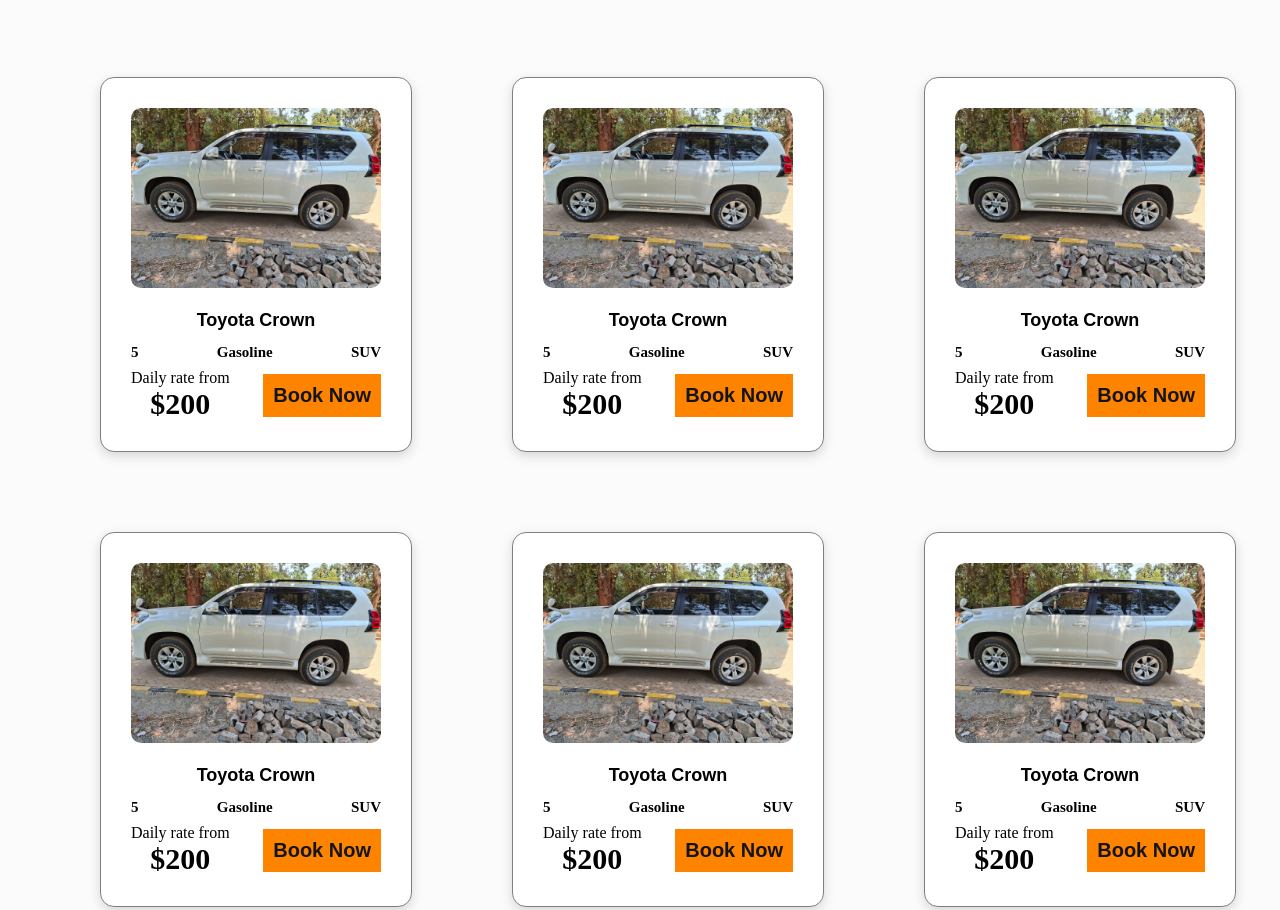
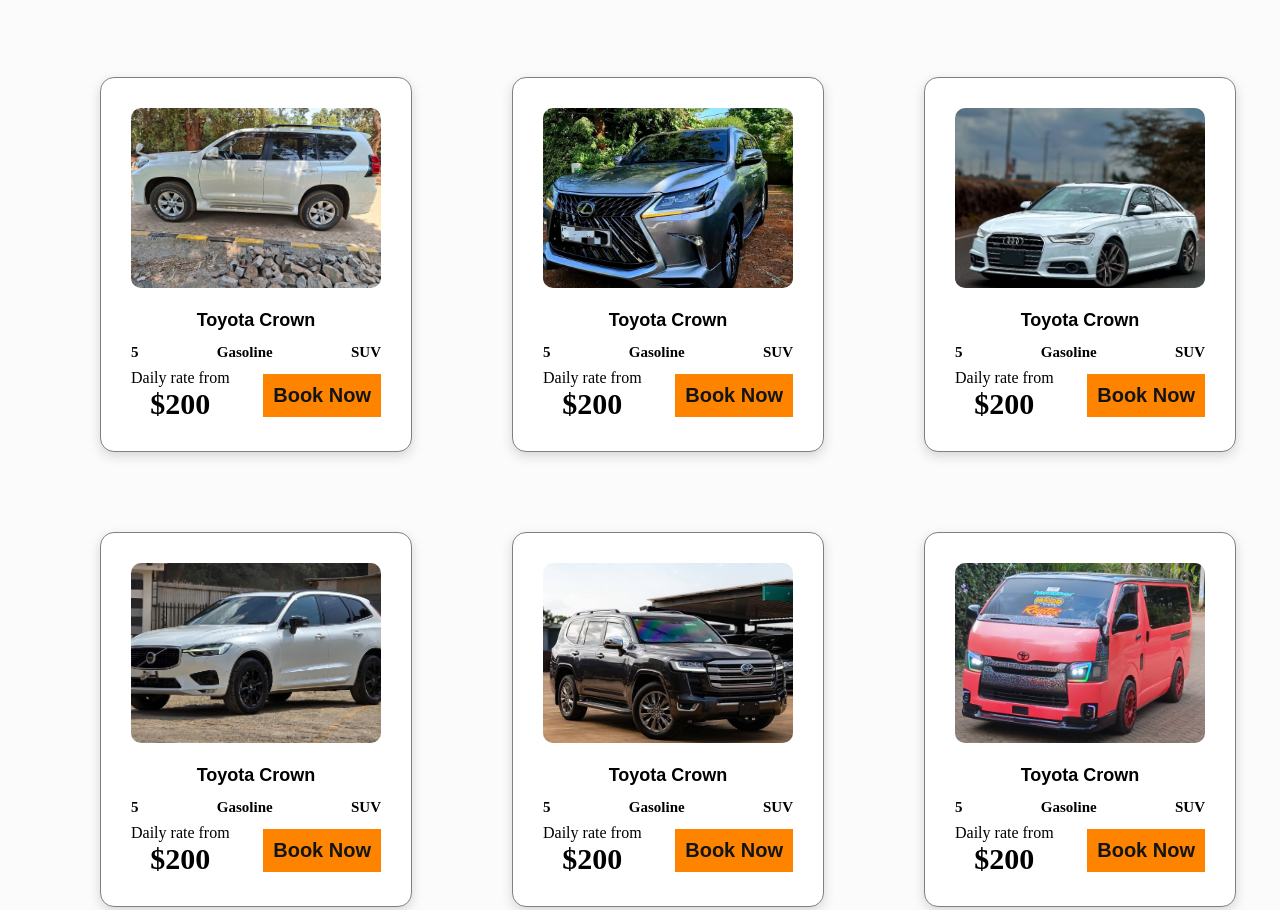
Before and after one commit to Linkon-Tuhoto/Car-booking-system, a plain HTML site: page index.html in a window 1280 px wide. Shown: the part 3276-4186 px from the top of the page. Drawn offline with nearby package versions, Linux system fonts and the light colour scheme; a script that the page names is missing.

Commit message:
Updated car booking website and added new projects

```diff
--- a/index.html
+++ b/index.html
@@ -181,7 +181,7 @@
             </div>
 
             <div class="theCars">
-                <img src="img/prado.jpeg" alt="car">
+                <img src="img/image1.jpeg" alt="car">
                 <h3>Toyota Crown</h3>
                 <div class="icons">
                     <div>
@@ -206,7 +206,7 @@
             </div>
 
             <div class="theCars">
-                <img src="img/prado.jpeg" alt="car">
+                <img src="img/image2.jpeg" alt="car">
                 <h3>Toyota Crown</h3>
                 <div class="icons">
                     <div>
@@ -231,7 +231,7 @@
             </div>
 
             <div class="theCars">
-                <img src="img/prado.jpeg" alt="car">
+                <img src="img/image3.jpeg" alt="car">
                 <h3>Toyota Crown</h3>
                 <div class="icons">
                     <div>
@@ -256,7 +256,7 @@
             </div>
 
             <div class="theCars">
-                <img src="img/prado.jpeg" alt="car">
+                <img src="img/image4.jpeg" alt="car">
                 <h3>Toyota Crown</h3>
                 <div class="icons">
                     <div>
@@ -281,7 +281,7 @@
             </div>
 
             <div class="theCars">
-                <img src="img/prado.jpeg" alt="car">
+                <img src="img/image5.jpeg" alt="car">
                 <h3>Toyota Crown</h3>
                 <div class="icons">
                     <div>
@@ -306,7 +306,7 @@
             </div>
 
             <div class="theCars">
-                <img src="img/prado.jpeg" alt="car">
+                <img src="img/image6.jpeg" alt="car">
                 <h3>Toyota Crown</h3>
                 <div class="icons">
                     <div>
@@ -331,7 +331,7 @@
             </div>
 
             <div class="theCars">
-                <img src="img/prado.jpeg" alt="car">
+                <img src="img/image7.jpeg" alt="car">
                 <h3>Toyota Crown</h3>
                 <div class="icons">
                     <div>
```
Also changed, not shown: img/image1.jpeg (added), img/image2.jpeg (added), img/image3.jpeg (added), img/image4.jpeg (added), img/image5.jpeg (added), img/image6.jpeg (added), img/image7.jpeg (added).
